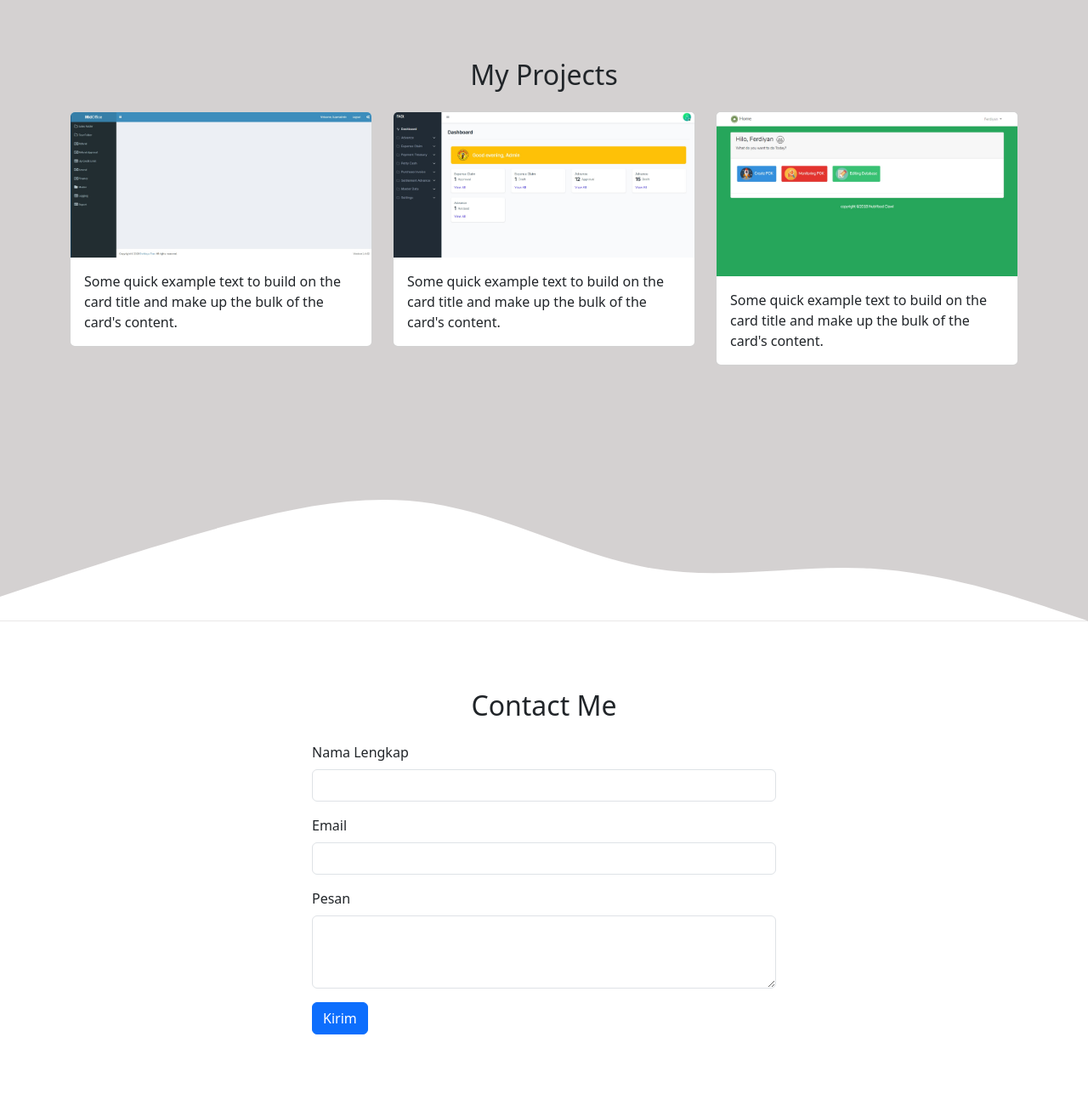
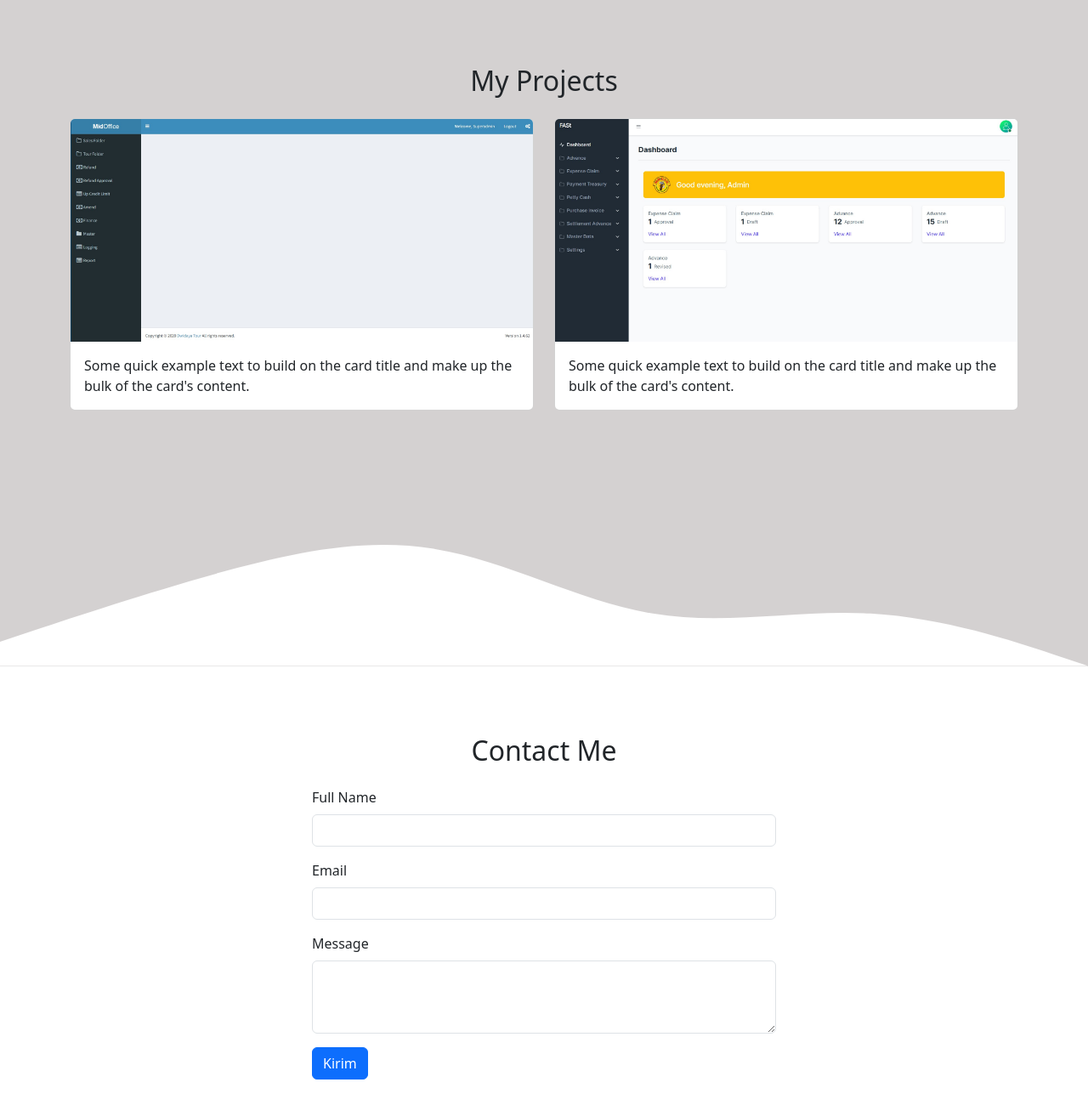
Before and after one commit to ferdiyansyaputra/ferdiyansyaputra.github.io, a plain HTML site: page index.html in a window 1280 px wide. Shown: the part 1420-2720 px from the top of the page at 85% size. Drawn offline with nearby package versions, Linux system fonts and the light colour scheme.

Commit message:
Change profile picture, update some label and delete one project

```diff
--- a/index.html
+++ b/index.html
@@ -3,7 +3,7 @@
   <head>
     <meta charset="utf-8" />
     <meta name="viewport" content="width=device-width, initial-scale=1" />
-    <title>My Portfolio | Ferdiyan Syaputra</title>
+    <title>My Portfolio</title>
     <link href="https://cdn.jsdelivr.net/npm/bootstrap@5.3.3/dist/css/bootstrap.min.css" rel="stylesheet" integrity="sha384-QWTKZyjpPEjISv5WaRU9OFeRpok6YctnYmDr5pNlyT2bRjXh0JMhjY6hW+ALEwIH" crossorigin="anonymous" />
     <link rel="stylesheet" href="https://cdn.jsdelivr.net/npm/bootstrap-icons@1.3.0/font/bootstrap-icons.css" />
     <!-- My CSS -->
@@ -13,15 +13,12 @@
     <!-- Navbar -->
     <nav class="navbar navbar-expand-lg bg-body-tertiary shadow-sm fixed-top">
       <div class="container">
-        <a class="navbar-brand" href="#">Ferdiyan</a>
+        <a class="navbar-brand" href="#home">Home</a>
         <button class="navbar-toggler" type="button" data-bs-toggle="collapse" data-bs-target="#navbarNav" aria-controls="navbarNav" aria-expanded="false" aria-label="Toggle navigation">
           <span class="navbar-toggler-icon"></span>
         </button>
         <div class="collapse navbar-collapse" id="navbarNav">
           <ul class="navbar-nav ms-auto">
-            <li class="nav-item">
-              <a class="nav-link active" aria-current="page" href="#home">Home</a>
-            </li>
             <li class="nav-item">
               <a class="nav-link" href="#about">About</a>
             </li>
@@ -39,7 +36,7 @@
 
     <!-- Jumbotron -->
     <section class="jumbotron text-center">
-      <img src="img/frieren.jpg" alt="Frieren" width="200" class="rounded-circle img-thumbnail" />
+      <img src="img/me.jpg" alt="Frieren" width="200" class="rounded-circle img-thumbnail" />
       <h1 class="display-4">Ferdiyan Syaputra</h1>
       <p class="lead">Fullstack Developer</p>
       <svg xmlns="http://www.w3.org/2000/svg" viewBox="0 0 1440 320">
@@ -89,7 +86,7 @@
           </div>
         </div>
         <div class="row">
-          <div class="col-md-4 mb-3">
+          <div class="col-md-6 mb-3">
             <div class="card">
               <img src="img/projects/1.jpg" class="card-img-top" alt="Mid Office System" />
               <div class="card-body">
@@ -97,17 +94,9 @@
               </div>
             </div>
           </div>
-          <div class="col-md-4 mb-3">
+          <div class="col-md-6 mb-3">
             <div class="card">
               <img src="img/projects/2.jpg" class="card-img-top" alt="Finance Automation" />
-              <div class="card-body">
-                <p class="card-text">Some quick example text to build on the card title and make up the bulk of the card's content.</p>
-              </div>
-            </div>
-          </div>
-          <div class="col-md-4 mb-3">
-            <div class="card">
-              <img src="img/projects/3.jpg" class="card-img-top" alt="POK2GO" />
               <div class="card-body">
                 <p class="card-text">Some quick example text to build on the card title and make up the bulk of the card's content.</p>
               </div>
@@ -124,42 +113,6 @@
       </svg>
     </section>
     <!-- Akhir Projects -->
-    <!-- Test Carousel
-    <section id="carousel">
-      <div class="container">
-        <div class="row text-center">
-          <div class="col">
-            <h2>Carousel</h2>
-          </div>
-        </div>
-        <div class="row justify-content-center">
-          <div class="col-md-8">
-            <div id="carouselExample" class="carousel slide">
-              <div class="carousel-inner">
-                <div class="carousel-item active">
-                  <img src="img/projects/1.jpg" class="d-block w-100" alt="..." />
-                </div>
-                <div class="carousel-item">
-                  <img src="img/projects/2.jpg" class="d-block w-100" alt="..." />
-                </div>
-                <div class="carousel-item">
-                  <img src="img/projects/3.jpg" class="d-block w-100" alt="..." />
-                </div>
-              </div>
-              <button class="carousel-control-prev" type="button" data-bs-target="#carouselExample" data-bs-slide="prev">
-                <span class="carousel-control-prev-icon" aria-hidden="true"></span>
-                <span class="visually-hidden">Previous</span>
-              </button>
-              <button class="carousel-control-next" type="button" data-bs-target="#carouselExample" data-bs-slide="next">
-                <span class="carousel-control-next-icon" aria-hidden="true"></span>
-                <span class="visually-hidden">Next</span>
-              </button>
-            </div>
-          </div>
-        </div>
-      </div>
-    </section> -->
-    <!-- Akhir Test Carousel -->
     <!--Contact  -->
     <section id="contact">
       <div class="container">
@@ -171,12 +124,12 @@
         <div class="row justify-content-center">
           <div class="col-md-6">
             <div class="alert alert-success alert-dismissible fade show d-none my-alert" role="alert">
-              <strong>Terima Kasih!</strong> Pesan anda sudah kami terima.
+              <strong>Thank you!</strong> Your message has been successfully sent.
               <button type="button" class="btn-close" data-bs-dismiss="alert" aria-label="Close"></button>
             </div>
             <form name="ferdiyan-contact-form">
               <div class="mb-3">
-                <label for="exampleInputEmail1" class="form-label">Nama Lengkap</label>
+                <label for="exampleInputEmail1" class="form-label">Full Name</label>
                 <input type="text" name="nama" class="form-control" id="name" aria-describedby="name" />
               </div>
               <div class="mb-3">
@@ -184,7 +137,7 @@
                 <input type="email" name="email" class="form-control" id="email" aria-describedby="email" />
               </div>
               <div class="mb-3">
-                <label for="pesan" class="form-label">Pesan</label>
+                <label for="pesan" class="form-label">Message</label>
                 <textarea class="form-control" name="pesan" id="pesan" rows="3"></textarea>
               </div>
               <button type="submit" class="btn btn-primary btn-kirim">Kirim</button>
```
Also changed, not shown: img/me.jpg (added).
